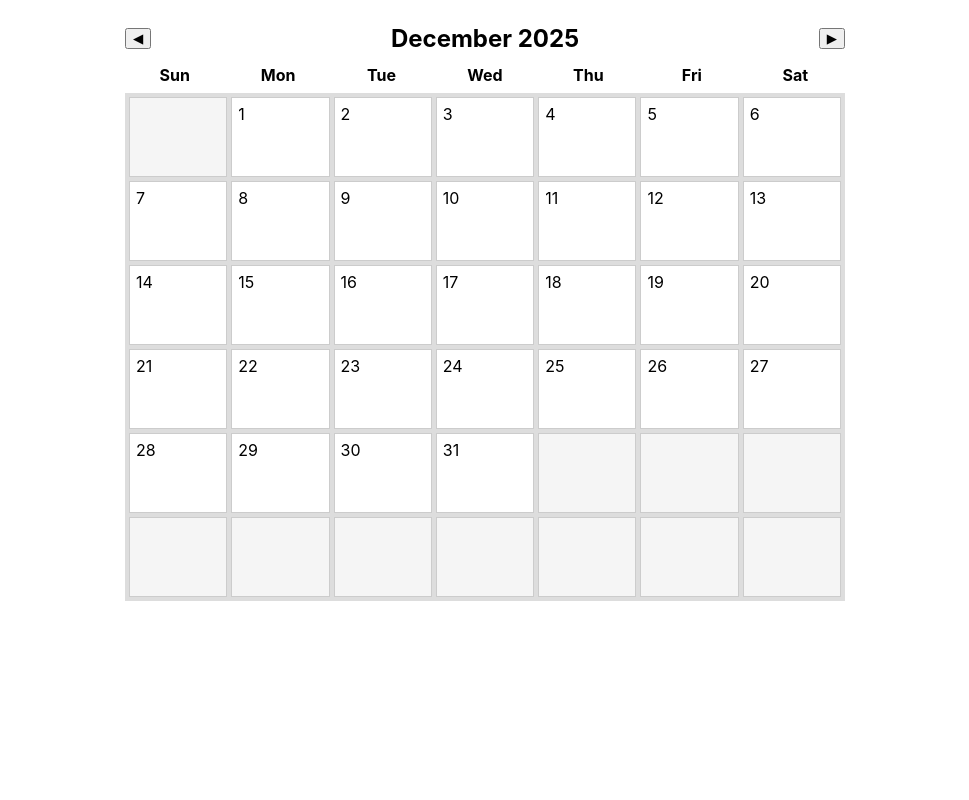
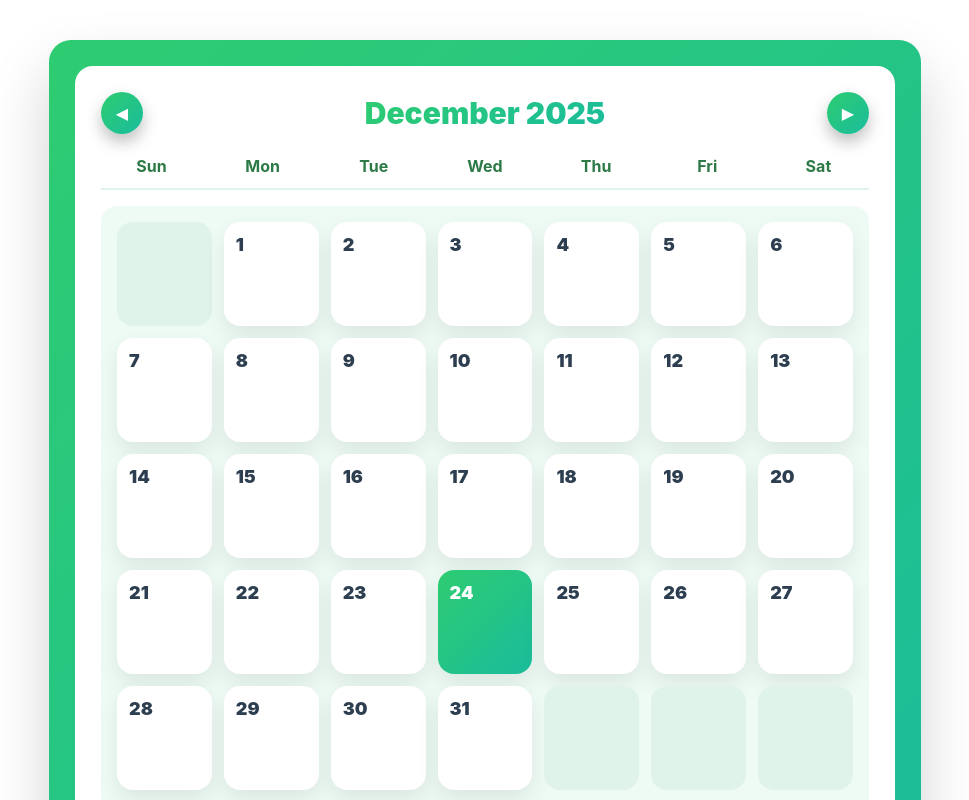
Before and after one commit to JeremySun0731/Calendar-frontend, a React (Create React App) app: page / in a window 1280 px wide. Shown: the top 800 px of the page, without its empty margins (155-1124 px from the left). Built offline with nearby package versions, Linux system fonts and the light colour scheme.

Commit message:
add more decoration on the calendar

```diff
--- a/src/components/Calendar/CalendarCell.jsx
+++ b/src/components/Calendar/CalendarCell.jsx
@@ -1,16 +1,49 @@
 export default function CalendarCell({ day }) {
+  const today = new Date();
+  const isToday = day && today.getDate() === day;
+
   return (
     <div
       style={{
-        height: 80,
-        background: day ? "#ffffff" : "#f5f5f5",
-        border: "1px solid #ccc",
-        padding: 6,
+        height: 104,
+        borderRadius: 16,
+        padding: 12,
         boxSizing: "border-box",
-        color: day ? "#000" : "#999",
+        background: isToday
+          ? "linear-gradient(135deg, #2ecc71, #1abc9c)"
+          : day
+          ? "#ffffff"
+          : "#dff3ea",
+        color: isToday ? "#ffffff" : day ? "#2c3e50" : "#9bbfb0",
+        boxShadow: day
+          ? "0 10px 22px rgba(0,0,0,0.08)"
+          : "none",
+        cursor: day ? "pointer" : "default",
+        transition: "all 0.25s ease",
+      }}
+      onMouseEnter={(e) => {
+        if (day && !isToday) {
+          e.currentTarget.style.transform =
+            "translateY(-6px)";
+          e.currentTarget.style.boxShadow =
+            "0 18px 32px rgba(0,0,0,0.18)";
+        }
+      }}
+      onMouseLeave={(e) => {
+        e.currentTarget.style.transform = "none";
+        e.currentTarget.style.boxShadow = day
+          ? "0 10px 22px rgba(0,0,0,0.08)"
+          : "none";
       }}
     >
-      {day}
+      <div
+        style={{
+          fontSize: 18,
+          fontWeight: 900,
+        }}
+      >
+        {day}
+      </div>
     </div>
   );
 }
--- a/src/components/Calendar/CalendarGrid.jsx
+++ b/src/components/Calendar/CalendarGrid.jsx
@@ -1,22 +1,25 @@
 import CalendarCell from "./CalendarCell";
 
 export default function CalendarGrid({ date }) {
-    // Calculate the necessary values for rendering the calendar grid
   const year = date.getFullYear();
   const month = date.getMonth();
-    // First day of the month (0 = Sunday, 1 = Monday, etc.)
+
   const firstDayOfMonth = new Date(year, month, 1).getDay();
   const daysInMonth = new Date(year, month + 1, 0).getDate();
 
   const cells = [];
-    // Fill in the cells for the calendar grid (6 weeks x 7 days = 42 cells)
+
   for (let i = 0; i < 42; i++) {
     const dayNumber = i - firstDayOfMonth + 1;
 
     cells.push(
       <CalendarCell
         key={i}
-        day={dayNumber > 0 && dayNumber <= daysInMonth ? dayNumber : null}
+        day={
+          dayNumber > 0 && dayNumber <= daysInMonth
+            ? dayNumber
+            : null
+        }
       />
     );
   }
@@ -26,9 +29,10 @@ export default function CalendarGrid({ date }) {
       style={{
         display: "grid",
         gridTemplateColumns: "repeat(7, 1fr)",
-      gap: 4,
-      background: "#ddd",
-      padding: 4,
+        gap: 12,
+        background: "#eefaf4",
+        padding: 16,
+        borderRadius: 16,
       }}
     >
       {cells}
--- a/src/components/Calendar/CalendarHeader.jsx
+++ b/src/components/Calendar/CalendarHeader.jsx
@@ -6,10 +6,13 @@ export default function CalendarHeader() {
       style={{
         display: "grid",
         gridTemplateColumns: "repeat(7, 1fr)",
-        gap: 4,
-        fontWeight: "bold",
+        gap: 10,
         textAlign: "center",
-        marginBottom: 8,
+        fontWeight: 700,
+        color: "#2d7a46",
+        paddingBottom: 12,
+        borderBottom: "2px solid #e2f4ea",
+        marginBottom: 16,
       }}
     >
       {days.map((day) => (
--- a/src/components/pages/CalendarPage.jsx
+++ b/src/components/pages/CalendarPage.jsx
@@ -3,9 +3,8 @@ import CalendarHeader from "../Calendar/CalendarHeader";
 import CalendarGrid from "../Calendar/CalendarGrid";
 
 export default function CalendarPage() {
-    // State to hold the current date being viewed
   const [currentDate, setCurrentDate] = useState(new Date());
-  // Function to go to the previous month
+
   const goPrevMonth = () => {
     setCurrentDate(
       new Date(
@@ -15,7 +14,7 @@ export default function CalendarPage() {
       )
     );
   };
-    // Function to go to the next month
+
   const goNextMonth = () => {
     setCurrentDate(
       new Date(
@@ -25,28 +24,76 @@ export default function CalendarPage() {
       )
     );
   };
-  // Format the title of the calendar
+
   const title = currentDate.toLocaleDateString("en-US", {
     year: "numeric",
     month: "long",
   });
 
   return (
-    <div style={{ width: 720, margin: "24px auto" }}>
+    <div
+      style={{
+        width: 820,
+        margin: "40px auto",
+        padding: 26,
+        borderRadius: 22,
+        background: "linear-gradient(135deg, #2ecc71, #1abc9c)",
+        boxShadow: "0 30px 60px rgba(0,0,0,0.18)",
+      }}
+    >
       <div
         style={{
-          display: "flex",
-          alignItems: "center",
-          justifyContent: "space-between",
-          marginBottom: 12,
+          background: "#ffffff",
+          borderRadius: 18,
+          padding: 26,
         }}
       >
-        <button onClick={goPrevMonth}>◀</button>
-        <h2 style={{ margin: 0 }}>{title}</h2>
-        <button onClick={goNextMonth}>▶</button>
+        <div
+          style={{
+            display: "flex",
+            alignItems: "center",
+            justifyContent: "space-between",
+            marginBottom: 22,
+          }}
+        >
+          <button style={navBtn} onClick={goPrevMonth}>
+            ◀
+          </button>
+
+          <h2
+            style={{
+              margin: 0,
+              fontSize: 30,
+              fontWeight: 900,
+              background:
+                "linear-gradient(135deg, #2ecc71, #1abc9c)",
+              WebkitBackgroundClip: "text",
+              WebkitTextFillColor: "transparent",
+            }}
+          >
+            {title}
+          </h2>
+
+          <button style={navBtn} onClick={goNextMonth}>
+            ▶
+          </button>
+        </div>
+
+        <CalendarHeader />
+        <CalendarGrid date={currentDate} />
       </div>
-      <CalendarHeader />
-      <CalendarGrid date={currentDate} />
     </div>
   );
 }
+
+const navBtn = {
+  border: "none",
+  background: "linear-gradient(135deg, #2ecc71, #1abc9c)",
+  color: "#fff",
+  width: 42,
+  height: 42,
+  borderRadius: "50%",
+  cursor: "pointer",
+  fontSize: 16,
+  boxShadow: "0 8px 16px rgba(0,0,0,0.25)",
+};
```
Lines whose indentation alone changed are shown as unchanged.
